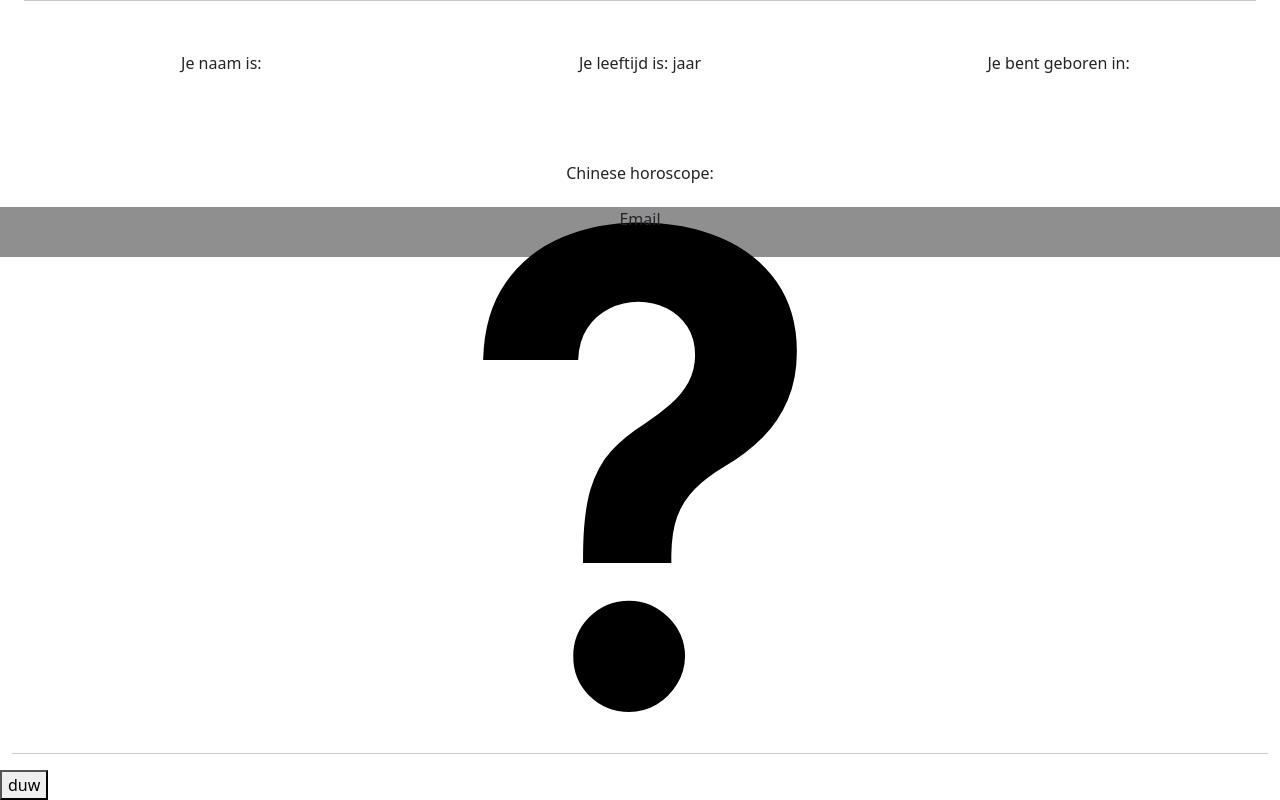
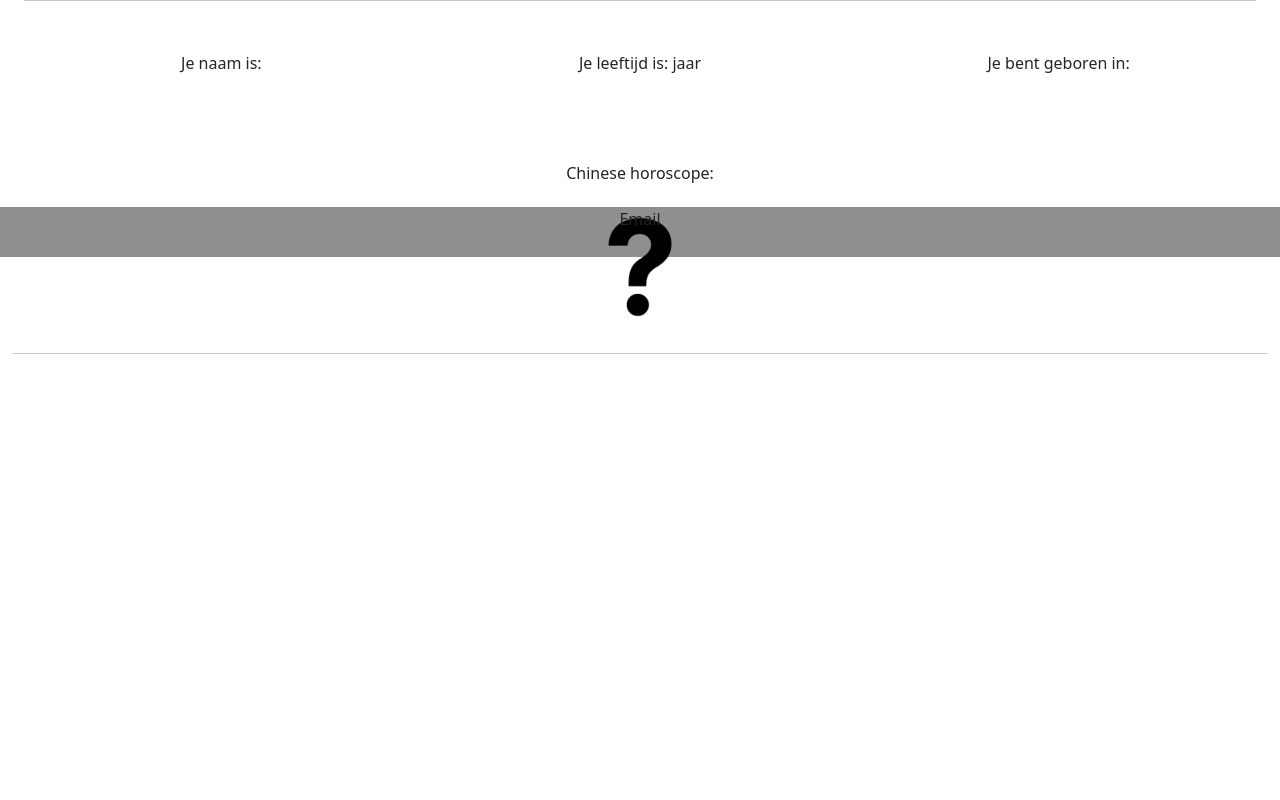
Before and after one commit to NielBeynaertss/Groepswerk-1, a plain HTML site: page resultNiel.html in a window 1280 px wide. Shown: the part 543-1343 px from the top of the page. After the commit the page ends 913 px from the top, so only its background shows below. Drawn offline with nearby package versions, Linux system fonts and the light colour scheme.

Commit message:
Added basic CSS to animal picture

```diff
--- a/resultNiel.html
+++ b/resultNiel.html
@@ -78,10 +78,6 @@
     </div>
 </div>
 
-
-<button onclick="myFunction()">duw</button>
-
-
 <script src="niel.js"></script>
 <script src="https://cdn.jsdelivr.net/npm/bootstrap@5.0.2/dist/js/bootstrap.bundle.min.js" integrity="sha384-MrcW6ZMFYlzcLA8Nl+NtUVF0sA7MsXsP1UyJoMp4YLEuNSfAP+JcXn/tWtIaxVXM" crossorigin="anonymous"></script>
 </body>
--- a/style.css
+++ b/style.css
@@ -20,3 +20,6 @@
     height: 50px;
     border-radius: 15px;
 }
+.animal_pic {
+    height: 100px;
+}
```
